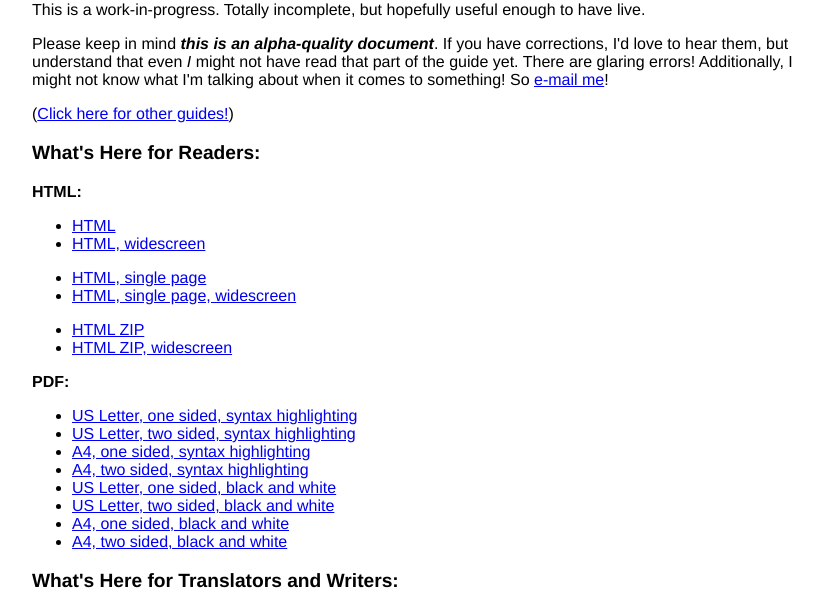
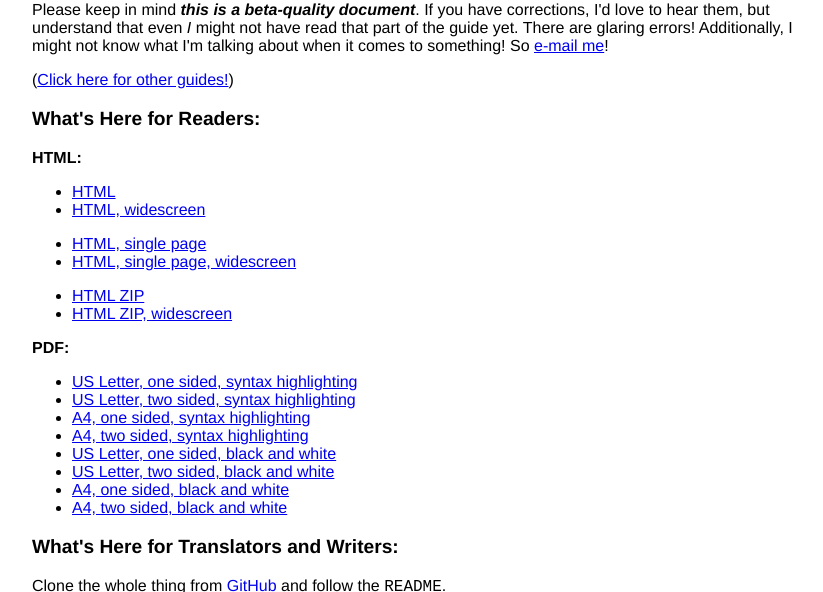
Before and after one commit to beejjorgensen/bggit, a plain HTML site: page website/index.html in a window 1280 px wide. Shown: the part 508-1100 px from the top of the page, without its empty margins (208-1031 px from the left). Drawn offline with Linux system fonts and the light colour scheme.

Commit message:
update index

```diff
--- a/website/index.html
+++ b/website/index.html
@@ -55,10 +55,7 @@
 		<div class="left">
 			<h1 class="maintitle">Beej's Guide to Git</h1>
 
-            <p>This is a work-in-progress. Totally incomplete, but
-            hopefully useful enough to have live.
-
-            <p>Please keep in mind <b><i>this is an alpha-quality
+            <p>Please keep in mind <b><i>this is a beta-quality
             document</i></b>. If you have corrections, I'd love to hear
             them, but understand that even <i>I</i> might not have read
             that part of the guide yet. There are glaring errors!
```
